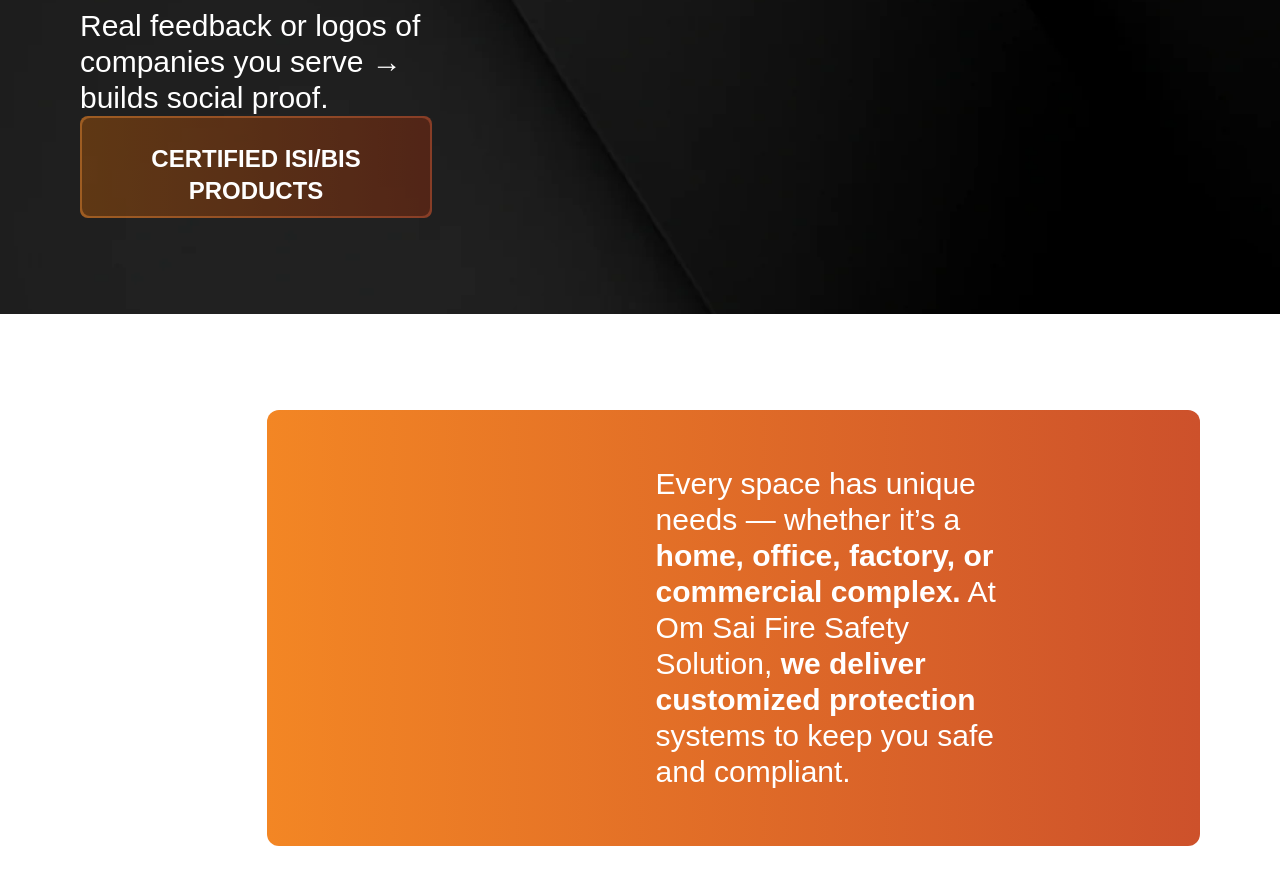
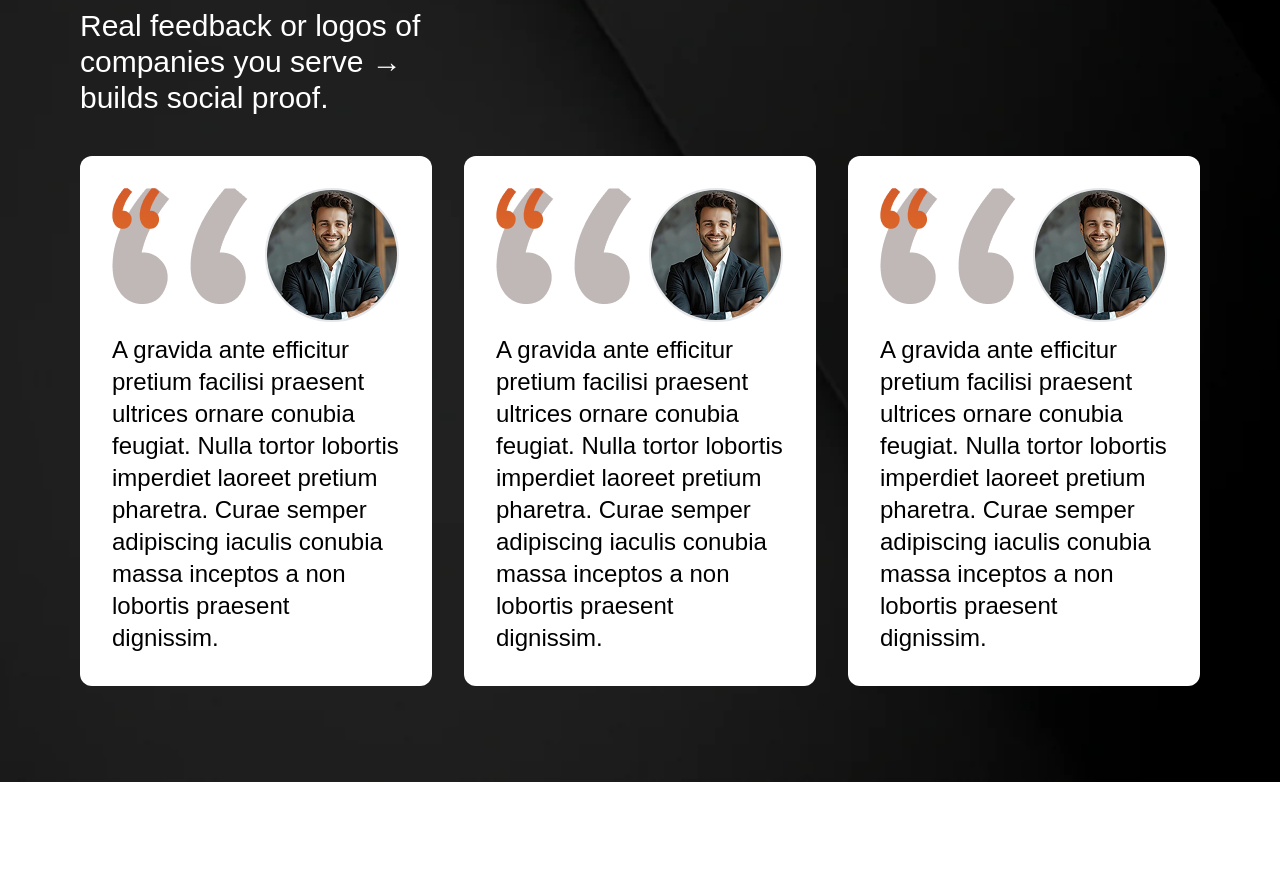
Before and after one commit to vernoxy2/Om_Sai_Fire_Safety, a React (Vite) app: page / in a window 1280 px wide. Shown: the part 7408-8284 px from the top of the page. Built offline with nearby package versions, Linux system fonts and the light colour scheme; a web font is replaced by a local one.

Commit message:
on 05/09

```diff
--- a/src/pages/Home/sections/Testimonials.jsx
+++ b/src/pages/Home/sections/Testimonials.jsx
@@ -1,9 +1,9 @@
 import React from "react";
 import GradientText from "../../../components/GradientText";
 import testBg from "../../../assets/HomePageAssets/Testimonials/TestBg.webp";
-/* import person from "../../../assets/HomePageAssets/Testimonials/Person.png";
+import person from "../../../assets/HomePageAssets/Testimonials/Person.png";
 import coma from "../../../assets/HomePageAssets/Testimonials/BigComa.png";
-import smallComa from "../../../assets/HomePageAssets/Testimonials/SmallComa.png"; */
+import smallComa from "../../../assets/HomePageAssets/Testimonials/SmallComa.png";
 import PrimaryTitle from "../../../components/PrimaryTitle";
 import { LuSettings } from "react-icons/lu";
 
@@ -15,14 +15,27 @@
 const TestData = [
   {
     id: 1,
-    title: "Certified ISI/BIS Products",
-    img: <LuSettings />,
+    title:
+      "A gravida ante efficitur pretium facilisi praesent ultrices ornare conubia feugiat. Nulla tortor lobortis imperdiet laoreet pretium pharetra. Curae semper adipiscing iaculis conubia massa inceptos a non lobortis praesent dignissim.",
+    img: person,
+  },
+  {
+    id: 2,
+    title:
+      "A gravida ante efficitur pretium facilisi praesent ultrices ornare conubia feugiat. Nulla tortor lobortis imperdiet laoreet pretium pharetra. Curae semper adipiscing iaculis conubia massa inceptos a non lobortis praesent dignissim.",
+    img: person,
+  },
+  {
+    id: 3,
+    title:
+      "A gravida ante efficitur pretium facilisi praesent ultrices ornare conubia feugiat. Nulla tortor lobortis imperdiet laoreet pretium pharetra. Curae semper adipiscing iaculis conubia massa inceptos a non lobortis praesent dignissim.",
+    img: person,
   },
 ];
 
 const Testimonials = () => {
   return (
-    <section style={Style}>
+    <section style={Style} className="">
       {/* Container */}
       <div className="container">
         <div className=" w-5/12">
@@ -35,17 +48,24 @@
             builds social proof.
           </p>
         </div>
-        <div className="grid grid-cols-1 md:grid-cols-2 lg:grid-cols-3 gap-8">
+        <div className="grid grid-cols-1 md:grid-cols-2 lg:grid-cols-3 gap-8 pt-10">
           {TestData.map((item) => (
             <div
+              className="bg-white rounded-xl p-8 space-y-3"
               key={item.id}
-              className="p-[2px] rounded-lg bg-gradient-to-r from-primary/60 to-primary-start/60 transform transition duration-300 hover:scale-105"
+              data-aos="fade-up"
+              data-aos-duration="1000"
+              data-aos-once="true"
             >
-              <div className="border border-transparent bg-black/40 rounded-lg flex flex-col items-center justify-center text-center gap-4 px- xl:px-3 2xl:px-4 py-2">
-                <div className="text-3xl text-white">{item.icon}</div>
-                <h1 className=" text-xl md:text-2xl font-bold text-white leading-7">
-                  {item.title}
-                </h1>
+              <div className="grid grid-cols-2 gap-4 relative">
+                <img src={coma} alt="" className="" />
+                <img src={smallComa} alt="" className="top-0 left-0 absolute" />
+                <div className="rounded-full border-2 mx-auto">
+                  <img src={item.img} alt="" className="rounded-full" />
+                </div>
+              </div>
+              <div>
+                <p className="text-black text-2xl">{item.title}</p>
               </div>
             </div>
           ))}
```
